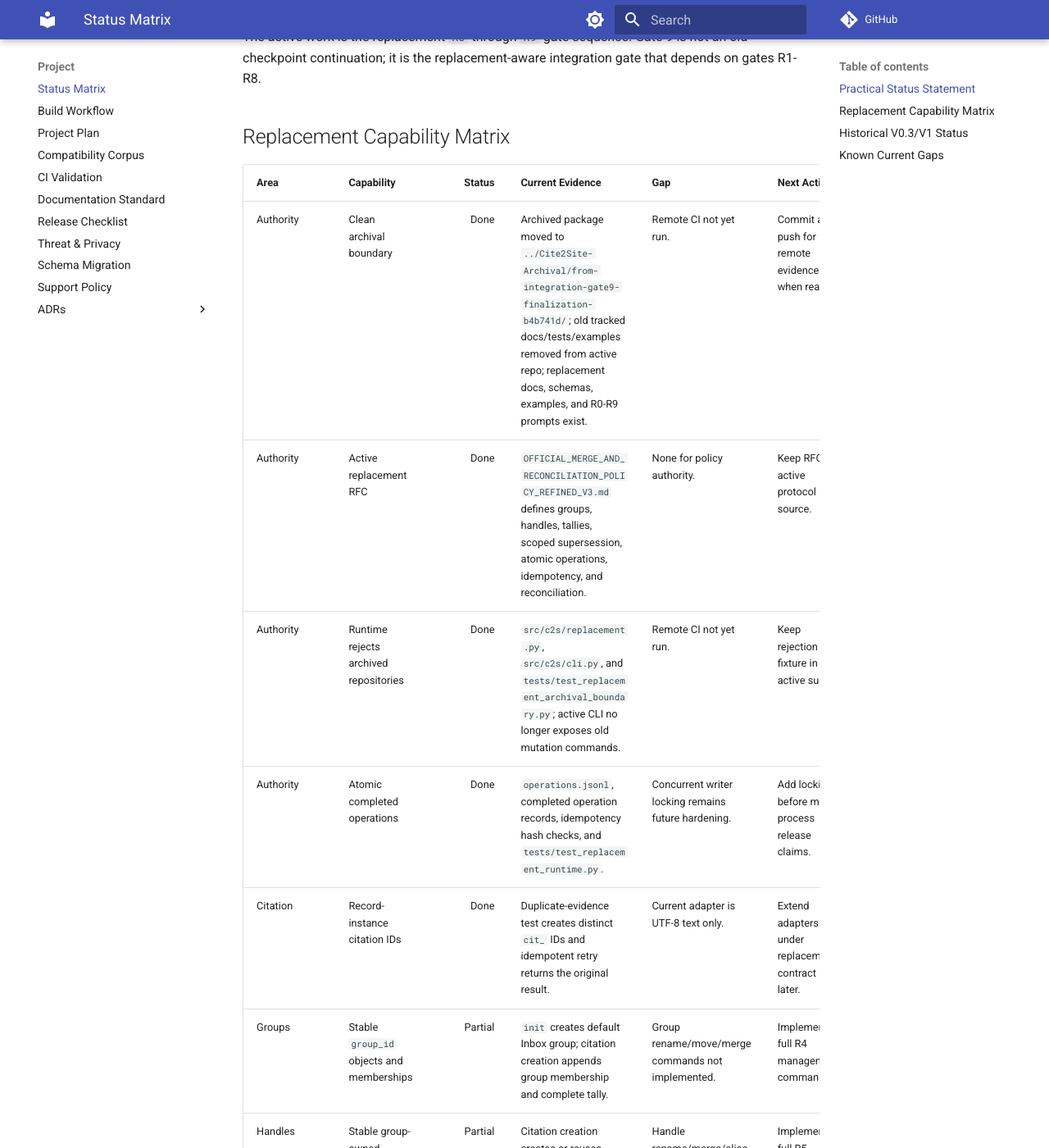
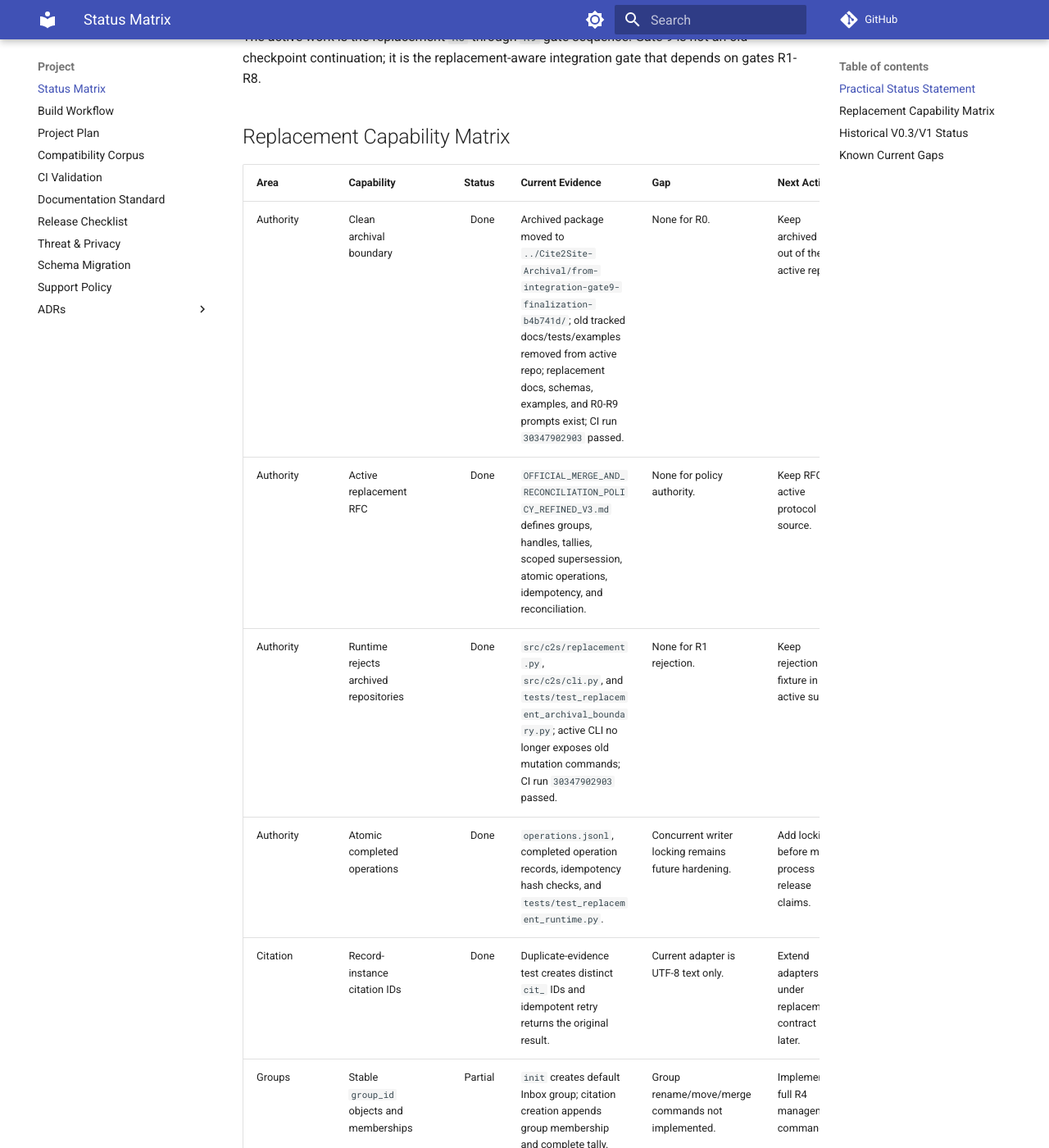
Before and after one commit to paragon-ux/Cite2Site, an MkDocs documentation site: the page built from build-docs/internal/CURRENT_STATUS_MATRIX.md, in a window 1280 px wide and 1400 px high, scrolled down 733 px. Shown: the whole window at 82% size. Built offline with MkDocs 1.6.1 and Material for MkDocs 9.7.7, drawn with Linux system fonts in a browser that asks for light colours; comment, search, counter and statistics services are not loaded.

Commit message:
docs: record replacement ci evidence

```diff
--- a/build-docs/internal/CURRENT_STATUS_MATRIX.md
+++ b/build-docs/internal/CURRENT_STATUS_MATRIX.md
@@ -30,9 +30,9 @@ gate that depends on gates R1-R8.
 
 | Area | Capability | Status | Current Evidence | Gap | Next Action |
 |---|---|---:|---|---|---|
-| Authority | Clean archival boundary | Done | Archived package moved to `../Cite2Site-Archival/from-integration-gate9-finalization-b4b741d/`; old tracked docs/tests/examples removed from active repo; replacement docs, schemas, examples, and R0-R9 prompts exist. | Remote CI not yet run. | Commit and push for remote evidence when ready. |
+| Authority | Clean archival boundary | Done | Archived package moved to `../Cite2Site-Archival/from-integration-gate9-finalization-b4b741d/`; old tracked docs/tests/examples removed from active repo; replacement docs, schemas, examples, and R0-R9 prompts exist; CI run `30347902903` passed. | None for R0. | Keep archived files out of the active repo. |
 | Authority | Active replacement RFC | Done | `OFFICIAL_MERGE_AND_RECONCILIATION_POLICY_REFINED_V3.md` defines groups, handles, tallies, scoped supersession, atomic operations, idempotency, and reconciliation. | None for policy authority. | Keep RFC as active protocol source. |
-| Authority | Runtime rejects archived repositories | Done | `src/c2s/replacement.py`, `src/c2s/cli.py`, and `tests/test_replacement_archival_boundary.py`; active CLI no longer exposes old mutation commands. | Remote CI not yet run. | Keep rejection fixture in active suite. |
+| Authority | Runtime rejects archived repositories | Done | `src/c2s/replacement.py`, `src/c2s/cli.py`, and `tests/test_replacement_archival_boundary.py`; active CLI no longer exposes old mutation commands; CI run `30347902903` passed. | None for R1 rejection. | Keep rejection fixture in active suite. |
 | Authority | Atomic completed operations | Done | `operations.jsonl`, completed operation records, idempotency hash checks, and `tests/test_replacement_runtime.py`. | Concurrent writer locking remains future hardening. | Add locking before multi-process release claims. |
 | Citation | Record-instance citation IDs | Done | Duplicate-evidence test creates distinct `cit_` IDs and idempotent retry returns the original result. | Current adapter is UTF-8 text only. | Extend adapters under replacement contract later. |
 | Groups | Stable `group_id` objects and memberships | Partial | `init` creates default Inbox group; citation creation appends group membership and complete tally. | Group rename/move/merge commands not implemented. | Implement full R4 management commands. |
```
